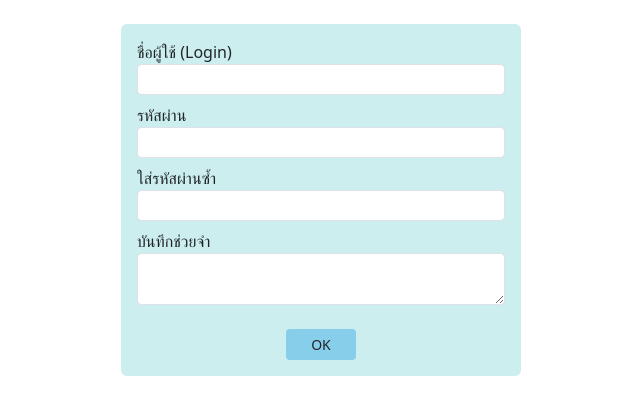
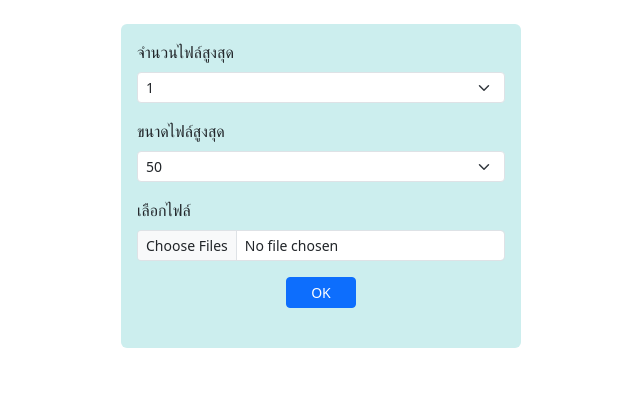
Before and after one commit to Axmjai/app1, a React (Create React App) app: page / in a window 1280 px wide. Shown: the top 414 px of the page, without its empty margins (319-959 px from the left). Built offline with nearby package versions, Linux system fonts and the light colour scheme.

Commit message:
add form-select-files
add form-select-files

```diff
--- a/src/App.js
+++ b/src/App.js
@@ -1,9 +1,10 @@
 import React from 'react'
-import FormText from './form-text'
+import FormselectFile from './form-select-file'
+
 function App() {
 
   return (
-          <FormText/>
+          <FormselectFile/>
          )
 
   }
--- /dev/null
+++ b/src/form-select-file.js
@@ -0,0 +1,70 @@
+import React from "react";
+
+export default function FormselectFile(){
+    const inputFile = React.useRef()
+    const selectMaxNumFiles = React.useRef()
+    const selectMaxSize = React.useRef()
+
+    let maxNumfile = [1,2,3,4,5]
+    let maxLength = [50,100,200,500,1000]
+
+    const onClickButton = ()=>{
+        let maxNumfile = selectMaxNumFiles.current.value
+        let maxSize = selectMaxSize.current.value
+
+        if(inputFile.current.files.length > maxNumfile){
+            alert(`เลือกได้ไม่เกิน ${maxNumfile} ไฟล์`)
+            return
+        }
+
+        for (let f of inputFile.current.files){
+            if(f.size > maxSize *1000){
+                alert(`ขนาดของเเต่ละไฟล์ต้องไม่เกิน ${maxSize} KB`);
+            }
+        }
+        alert('File OK')
+    }
+
+    return(
+        <div className="mt-4 mx-auto p-3 rounded"
+             style={{width:'400px',background:'#cee'}}>
+
+            <form>
+                <div className="form-group mb-3">
+                    <label htmlFor="maxNumFiles" className="form-label">จำนวนไฟล์สูงสุด</label>
+                    <select id="maxNumFiles" className="form-select form-select-sm" ref={selectMaxNumFiles}>
+                        {
+                            maxNumfile.map(i=>{
+                                return <option value={i}>{i}</option>
+                            })
+                        }
+                    </select>
+                </div>
+
+                <div className="form-group mb-3">
+                    <label htmlFor="maxFileSize" className="form-label">ขนาดไฟล์สูงสุด</label>
+                    <select id="maxFileSize" className="form-select form-select-sm" ref={selectMaxSize}>
+                        {
+                            maxLength.map(i=>{
+                                return <option value={i}>{i}</option>
+                            })
+                        }
+                    </select>
+                </div>
+
+                <div className="form-group mb-3">
+                    <label htmlFor="file" className="form-label">เลือกไฟล์</label>
+                    <input type='file' id="file" accept='image/*'
+                    className="form-control form-control-sm" ref={inputFile} multiple/>
+                </div>
+
+                <div className="text-center mb-4">
+                    <button type="button" className="btn btn-sm btn-primary px-4" onClick={onClickButton}>OK</button>
+                </div>
+
+            </form>
+
+        </div>
+    )
+
+}
```
